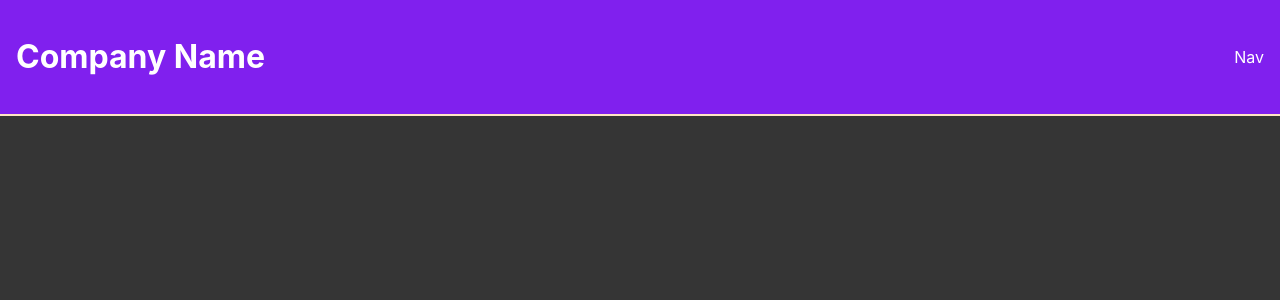
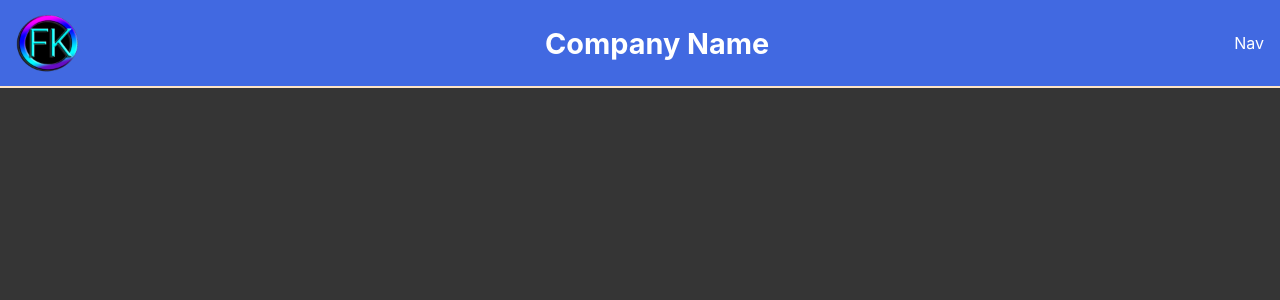
Before and after one commit to Fabian295/my-react-2021-2022, a React (Create React App) app: page / in a window 1280 px wide. Shown: the top 300 px of the page. Built offline with nearby package versions, Linux system fonts and the light colour scheme.

Commit message:
Styled header, add logo and favicon

```diff
--- a/src/components/Header/Header.js
+++ b/src/components/Header/Header.js
@@ -1,12 +1,18 @@
 import React from 'react'
+import logo from './logo192.png'
 import './header.css'
 import Nav from './Nav/Nav'
 
 function Header() {
   return (
-    <header>
-     <h1>Company Name</h1>
-     <Nav />
+    <header className='masthead'>
+      <a href="/">
+        <div className="logo-div">
+         <img src={logo} alt="logo" />
+        </div>
+      </a>
+      <h1>Company Name</h1>
+      <Nav />
     </header>
   )
 }
--- a/src/components/Header/header.css
+++ b/src/components/Header/header.css
@@ -1,9 +1,32 @@
-header {
+.masthead {
+  max-width: 100%;
   background-color: #8020ee;
+  background-color: royalblue;
   color: #fff;
-  padding: 1rem;
+  padding: 0.4rem 1rem;
   border-bottom: 2px solid bisque;
   display: flex;
   justify-content: space-between;
   align-items: center;
 }
+
+.logo-div {
+  max-width: 4rem;
+  max-height: 4rem;
+  /* flex-grow: 0;
+  flex-shrink: 1; */
+}
+
+.logo-div img {
+  display: block;
+  width: 100%;
+  height: 100%;
+}
+
+.masthead > h1 {
+  /* color: aqua; */
+  /* flex-basis: 38%; */
+  flex-grow: 0;
+  flex-shrink: 1;
+  font-size: calc(1rem + 1vw);
+}
--- a/src/index.css
+++ b/src/index.css
@@ -1,14 +1,9 @@
 body {
   margin: 0;
-  font-family: -apple-system, BlinkMacSystemFont, 'Segoe UI', 'Roboto', 'Oxygen',
+  font-family: 'Convergence', -apple-system, BlinkMacSystemFont, 'Segoe UI', 'Roboto', 'Oxygen',
     'Ubuntu', 'Cantarell', 'Fira Sans', 'Droid Sans', 'Helvetica Neue',
     sans-serif;
   -webkit-font-smoothing: antialiased;
   -moz-osx-font-smoothing: grayscale;
   background: #353535;
 }
-
-code {
-  font-family: source-code-pro, Menlo, Monaco, Consolas, 'Courier New',
-    monospace;
-}
```
Also changed, not shown: src/components/Header/logo192.png (renamed from public/logo192.png).
